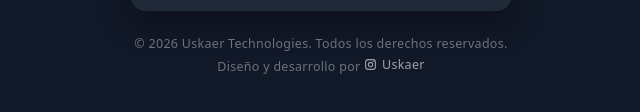
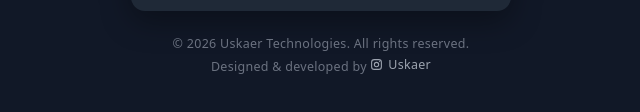
Before and after one commit to creadorqr/creadorqr.github.io, a plain HTML site: page index.html in a window 1280 px wide. Shown: the part 654-766 px from the top of the page, 319-959 px from the left. Drawn offline with Linux system fonts and the light colour scheme.

Commit message:
Footer en inglés

```diff
--- a/index.html
+++ b/index.html
@@ -87,9 +87,9 @@
   </div>
 
   <footer>
-    <div><span class="nw">&copy; <span id="year">2026</span> Uskaer Technologies.</span> <span class="nw">Todos los derechos reservados.</span></div>
-    <div>Diseño y desarrollo por
-      <a href="https://www.instagram.com/uskaeragenciadigital/" target="_blank" rel="noopener" aria-label="Instagram de Uskaer">
+    <div><span class="nw">&copy; <span id="year">2026</span> Uskaer Technologies.</span> <span class="nw">All rights reserved.</span></div>
+    <div>Designed &amp; developed by
+      <a href="https://www.instagram.com/uskaeragenciadigital/" target="_blank" rel="noopener" aria-label="Uskaer on Instagram">
         <svg viewBox="0 0 24 24" fill="none" stroke="currentColor" stroke-width="2" stroke-linecap="round" stroke-linejoin="round"><rect x="3" y="3" width="18" height="18" rx="5"/><circle cx="12" cy="12" r="4"/><circle cx="17.5" cy="6.5" r="1" fill="currentColor" stroke="none"/></svg>Uskaer</a>
     </div>
   </footer>
```
